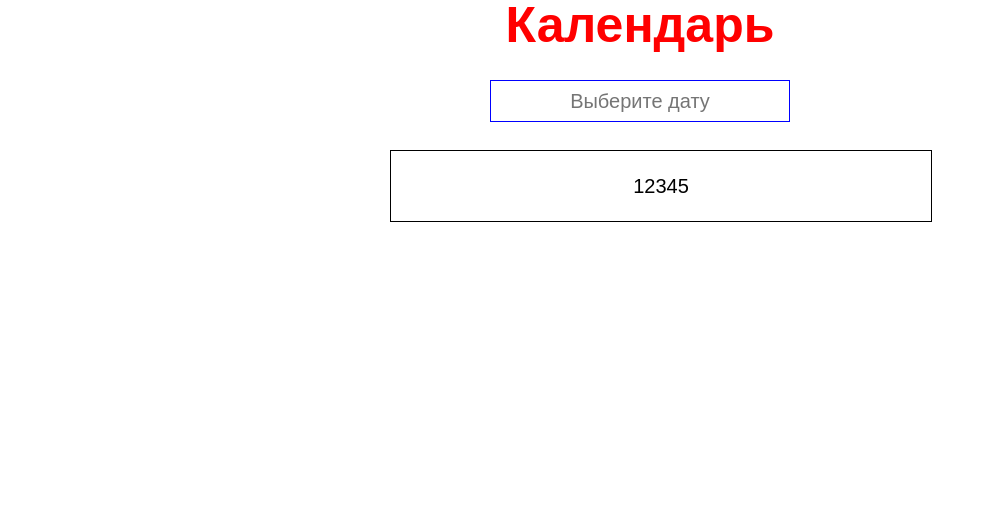
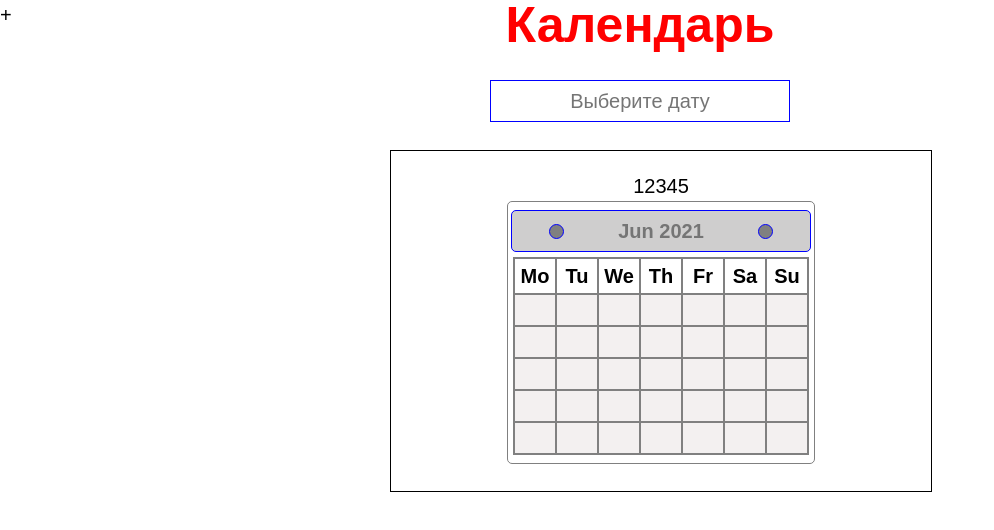
Before and after one commit to AlexandrObukhov/urok15, a plain HTML site: page 7.html in a window 1280 px wide. Shown: the whole page, without its empty margins (0-994 px from the left). Drawn offline with nearby package versions, Linux system fonts and the light colour scheme.

Commit message:
kalendar'

```diff
--- a/7.css
+++ b/7.css
@@ -51,3 +51,75 @@ button {
 	background: white;
 	border: 1px solid black;
 }
+
+
+table {
+	margin: 5px auto;
+	background-color: grey;
+}
+
+.container {
+
+margin: 0 auto;
+width: 320px;
+height: 270px;
+/* border-radius: 5px;
+border: 2px solid grey; */
+/* background-color: red; */
+}
+
+.wrapper {
+/* background-color:#fff; */
+width: 300px;
+height: 255px;
+border: gray 1px solid;
+border-radius: 5px;
+padding: 3px;
+margin: 0 auto;
+
+}
+
+.month > td {
+	background-color: #fff;
+	font: bold 20px/30px Arial;
+}
+
+td, th {
+	height: 30px;
+	width: 40px;
+	box-sizing: border-box;
+	border: 2px solid transparent;
+	text-align: center;
+	vertical-align: middle;
+	font: normal 20px/30px Arial;
+	position: relative;
+	background-color: rgb(243, 240, 240);
+
+}
+
+#input__screen {
+	background-color: rgb(207, 206, 206);
+	border-radius: 5px;
+	margin: 5px 0 0 0;
+	font: bold 20px/30px Arial;
+}
+
+#left, #right {
+	position: absolute;
+	height: 15px;
+	width: 15px;
+	border-radius: 50%;
+	background-color: grey;
+
+}
+
+#left {
+	left: 158px;
+	top: 73px;
+
+}
+
+#right {
+	right: 158px;
+	top: 73px;
+}
--- a/7.html
+++ b/7.html
@@ -15,8 +15,74 @@
 	<p><input type="text" placeholder="Выберите дату"></p>
 	<p><button type="button">Вызвать календарь</button></p>
 	<div class="screen">
-		<div class="modal">12345</div>
-	</div>
+		<div class="modal">12345
+			<div class="container">
+				<div class="wrapper">
+					<input id = input__screen type="" placeholder="Jun 2021">
+					<button id="left" type="button"></button>
+					<button id="right" type="button"></button>
+					<table>
+						<tr class="month">
+							<td>Mo</td>
+							<td>Tu</td>
+							<td>We</td>
+							<td>Th</td>
+							<td>Fr</td>
+							<td>Sa</td>
+							<td>Su</td>
+						</tr>
+						<tr>
+							<td></td>
+							<td></td>
+							<td></td>
+							<td></td>
+							<td></td>
+							<td></td>
+							<td></td>
+						</tr>
+						<tr>
+							<td></td>
+							<td></td>
+							<td></td>
+							<td></td>
+							<td></td>
+							<td></td>
+							<td></td>
+						</tr>
+						<tr>
+							<td></td>
+							<td></td>
+							<td></td>
+							<td></td>
+							<td></td>
+							<td></td>
+							<td></td>
+						</tr>
+						<tr>
+							<td></td>
+							<td></td>
+							<td></td>
+							<td></td>
+							<td></td>
+							<td></td>
+							<td></td>
+						</tr>
+						<tr>
+							<td></td>
+							<td></td>
+							<td></td>
+							<td></td>
+							<td></td>
+							<td></td>
+							<td></td>
+						</tr>
+					</table>
+				</div>
+			</div>
+		</div>+
+
+
+
+
 </body>
-
-</html>
+<html>
```
